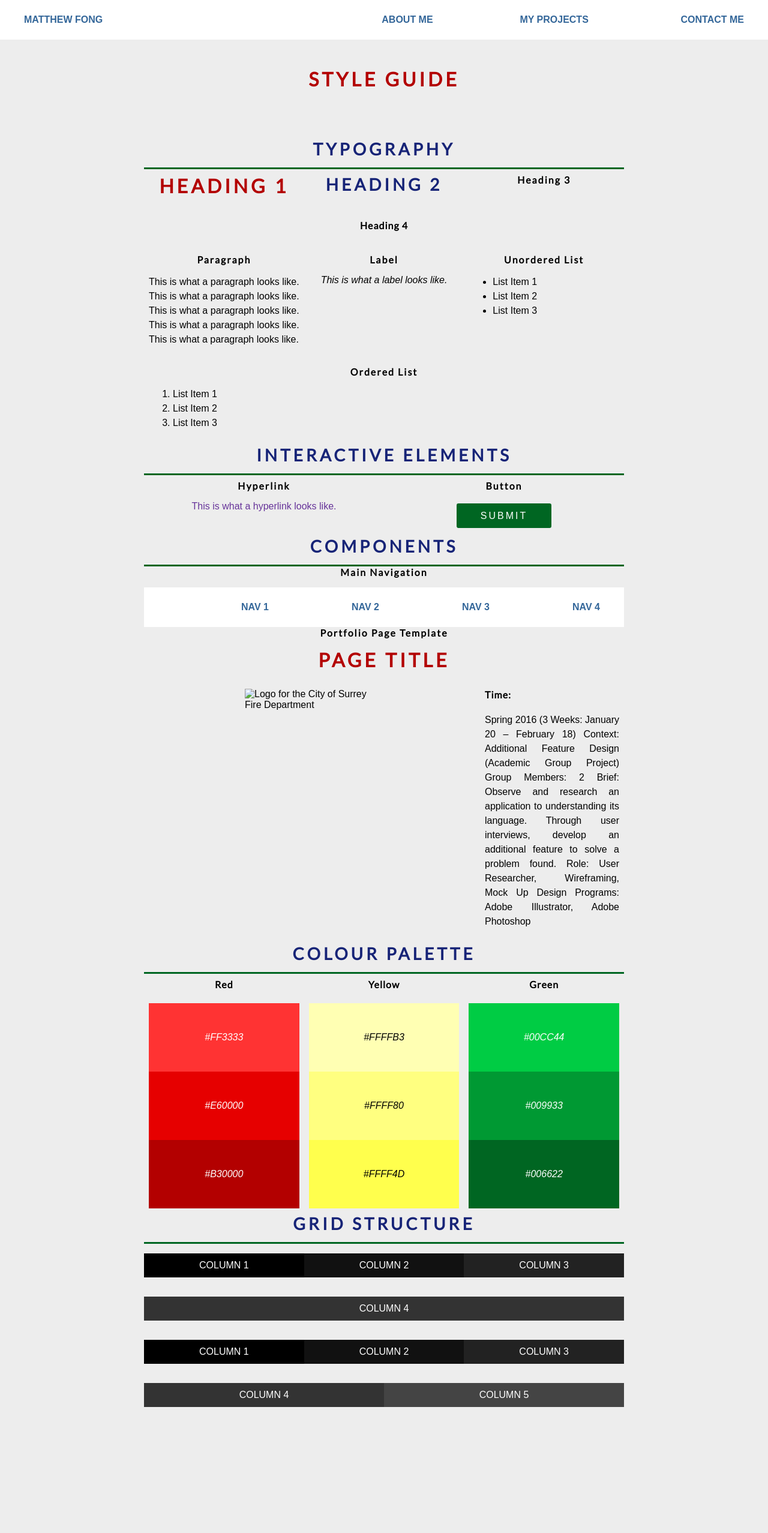
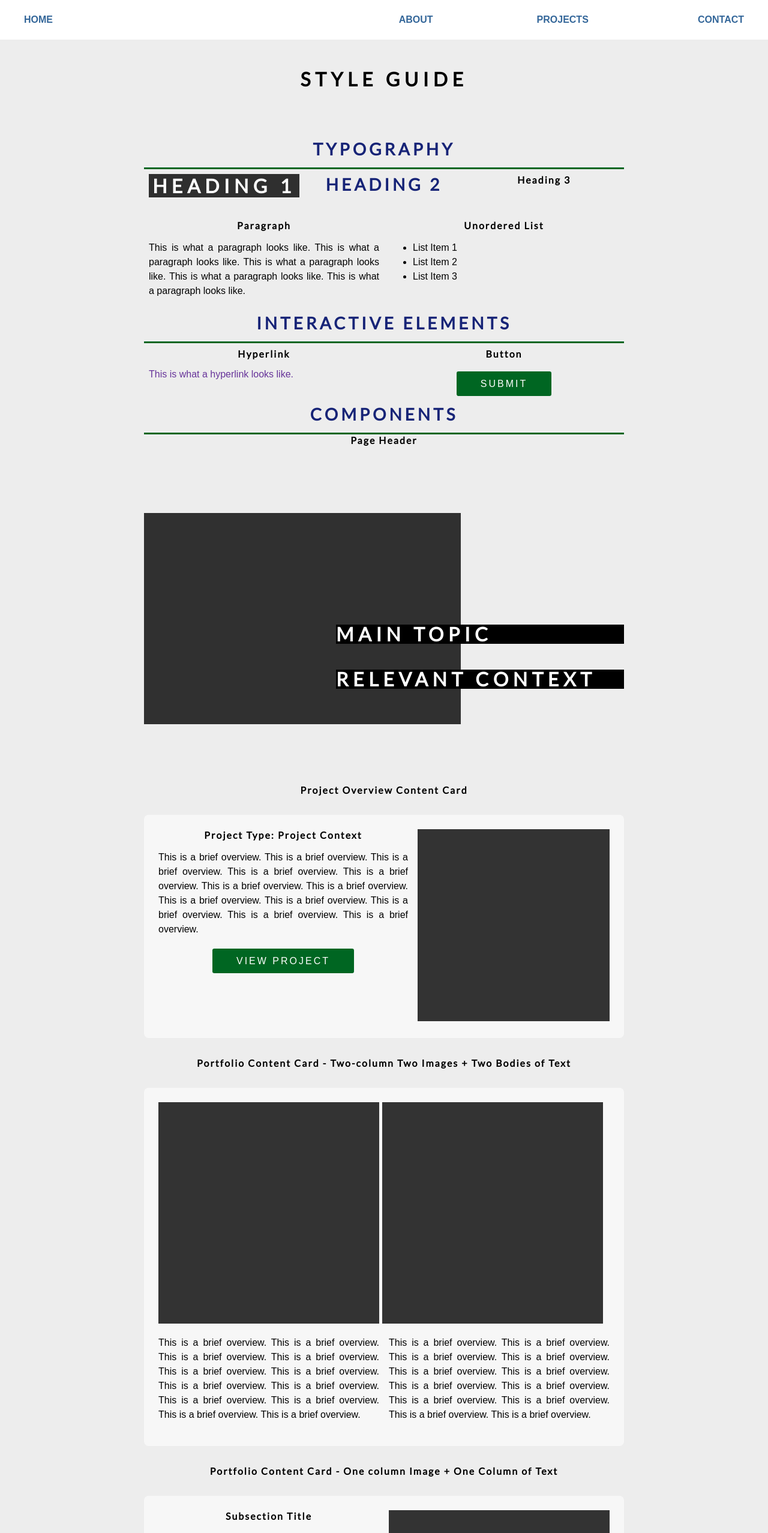
Before and after one commit to matthewfongg/IAT339-Portfolio, a plain HTML site: page styleguide.html in a window 1280 px wide. Shown: the top 2555 px of the page at 60% size. Before the commit the page ends 2361 px from the top, so only its background shows below. Drawn offline with Linux system fonts and the light colour scheme; a web font is replaced by a local one.

Commit message:
Updating Style Guide

```diff
--- a/css/main.css
+++ b/css/main.css
@@ -13,7 +13,7 @@ h1, h2, h3, h4 {
   font-family: 'Lato', sans-serif;
 }
 
-p, label, a, li, figcaption {
+p, a, li, figcaption {
   font-family: 'Muli', sans-serif;
   font-size: 0.8em;
 }
@@ -31,9 +31,6 @@ ol, ul {
   padding-left: 1.2em;
 }
 
-label {
-  font-style: italic;
-}
 
 li {
   line-height: 150%;
@@ -58,8 +55,18 @@ li {
   text-align: center;
   font-size: 1.5em;
   text-transform: uppercase;
-  color: #B30000;
-  letter-spacing: 5px;
+  letter-spacing: 7.5px;
+  color: #FFFFFF;
+}
+
+.page-title-sg {
+  color: #000000;
+}
+
+
+.header-title-sg {
+  background-color: rgba(0,0,0, 0.8);
+
 }
 
 .header-title {
@@ -111,11 +118,6 @@ li {
   text-align: center;
 }
 
-.page-label-heading {
-  margin-top: 0;
-  font-size: 1em;
-  letter-spacing: 1px;
-}
 
 /* .............................INTERACTIVE ELEMENT STYLING...............*/
 
@@ -233,33 +235,35 @@ li {
   justify-content: center;
   }
 
+img.icon {
+  width: 66px;
+  height: 54px;
+}
+
 /* .............................STYLE GUIDE COLOUR PALETTE STYLING...............*/
 
-#red1 {
-  background-color: #FF3333;
+#blue1 {
+  background-color: #339999;
 }
 
-#red2 {
-  background-color: #E60000;
+#blue2 {
+  background-color: #337899;
 }
 
-#red3 {
-  background-color: #B30000;
+#blue3 {
+  background-color: #336699;
 }
 
-#yellow1 {
-  background-color: #FFFFB3;
-  color: #000;
+#purple1 {
+  background-color: #CC99FF;
 }
 
-#yellow2 {
-  background-color: #FFFF80;
-  color: #000;
+#purple2 {
+  background-color: #9966CC;
 }
 
-#yellow3 {
-  background-color: #FFFF4D;
-  color: #000;
+#purple3 {
+  background-color: #663399;
 }
 
 #green1 {
@@ -366,7 +370,7 @@ li {
 
 @media (min-width: 48em) {
 
-  p, label, a, li {
+  p, a, li {
     font-size: 1em;
   }
 
@@ -415,6 +419,11 @@ li {
 
 
 @media (min-width: 55em) {
+
+  .style-guide-content {
+    text-align: center;
+  }
+
   .main-body {
     padding: 0 7.5em;
   }
@@ -447,7 +456,11 @@ li {
 
 @media (min-width: 83em) {
 
-  p, label, a, li {
+  .style-guide-content {
+    text-align: center;
+  }
+
+  p, li {
     font-size: 1.2em;
   }
 
@@ -486,7 +499,6 @@ li {
 
   .page-subsection-title {
     font-size: 2em;
-    text-align: left;
   }
 
   .content-card {
--- a/styleguide.html
+++ b/styleguide.html
@@ -17,32 +17,20 @@
   <body>
     <div class="main-nav header-nav">
       <nav class="container style-guide-content">
-        <a href="index.html" class="block2 main-nav-item main-nav-item-home">MATTHEW FONG</a>
-
-        <a href="#about" class="block main-nav-item">ABOUT ME</a>
-        <a href="#projects" class="block main-nav-item">MY PROJECTS</a>
-        <a href="#contact" class="block main-nav-item">CONTACT ME</a>
+        <a href="index.html" class="block2 main-nav-item main-nav-item-home">HOME</a>
+        <a href="index.html#about" class="block main-nav-item">ABOUT</a>
+        <a href="index.html#projects" class="block main-nav-item">PROJECTS</a>
+        <a href="index.html#contact" class="block main-nav-item">CONTACT</a>
       </nav>
     </div>
 
     <div class="main-body">
 
       <header>
-        <h1 class="page-title">
+        <h1 class="page-title page-title-sg">
           STYLE GUIDE
         </h1>
       </header>
-
-      <!-- <div class="main-nav">
-        <nav class="container style-guide-content">
-          <a href="#typography" class="block main-nav-item">Typography</a>
-          <a href="#interactive-elements" class="block main-nav-item">Interactive Elements</a>
-          <a href="#components" class="block main-nav-item">Components</a>
-          <a href="#colour-palette" class="block main-nav-item">Colour Palette</a>
-          <a href="#grid-structure" class="block main-nav-item">Grid Structure</a>
-
-        </nav>
-      </div> -->
 
       <!-- ...................Typography................... -->
       <div class="section-divider">
@@ -53,7 +41,7 @@
 
       <div class="container">
         <div class="block style-guide-content">
-          <h1 class="page-title">
+          <h1 class="page-title header-title-sg">
             Heading 1
           </h1>
         </div>
@@ -69,17 +57,11 @@
             Heading 3
           </h3>
         </div>
-
-        <div class="block style-guide-content">
-          <h4 class="page-label-heading">
-            Heading 4
-          </h4>
-        </div>
       </div>
 
       <div class="container">
         <div class="block">
-          <h3 class="page-subsection-title style-guide-content">
+          <h3 class="page-subsection-title">
             Paragraph
           </h3>
 
@@ -88,17 +70,7 @@
           </p>
         </div>
 
-        <div class="block style-guide-content">
-          <h3 class="page-subsection-title">
-            Label
-          </h3>
-
-          <label>
-            This is what a label looks like.
-          </label>
-        </div>
-
-        <div class="block style-guide-content">
+        <div class="block">
           <h3 class="page-subsection-title">
             Unordered List
           </h3>
@@ -108,18 +80,6 @@
             <li>List Item 2</li>
             <li>List Item 3</li>
           </ul>
-        </div>
-
-        <div class="block style-guide-content">
-          <h3 class="page-subsection-title">
-            Ordered List
-          </h3>
-
-          <ol>
-            <li>List Item 1</li>
-            <li>List Item 2</li>
-            <li>List Item 3</li>
-          </ol>
         </div>
       </div>
 
@@ -131,7 +91,7 @@
         </h2>
       </div>
 
-      <div class="container style-guide-content">
+      <div class="container">
         <div class="block">
           <h3 class="page-subsection-title">
             Hyperlink
@@ -162,48 +122,166 @@
         </h2>
       </div>
 
+
       <h3 class="page-subsection-title">
-        Main Navigation
+        Page Header
       </h3>
 
-      <div class="main-nav">
-        <nav class="container style-guide-content">
-          <a href="#" class="block main-nav-item">NAV 1</a>
-          <a href="#" class="block main-nav-item">NAV 2</a>
-          <a href="#" class="block main-nav-item">NAV 3</a>
-          <a href="#" class="block main-nav-item">NAV 4</a>
-        </nav>
-      </div>
+      <header>
+        <div class="landing-page-header">
+          <div>
+            <img src="img/placeholder-landscape.jpg" class="landing-page-image" alt="Landscape Placeholder Image">
+          </div>
+          <div class="landing-page-title">
+            <h1 class="page-title header-title">
+              MAIN TOPIC
+            </h1>
+            <h1 class="page-title header-title subtitle">
+              RELEVANT CONTEXT
+            </h1>
+          </div>
+        </div>
+      </header>
 
       <h3 class="page-subsection-title">
-        Portfolio Page Template
+        Project Overview Content Card
       </h3>
 
-      <h1 class="page-title">
-        Page Title
-      </h1>
-
-      <div class="container">
-        <div class="block portfolio-feature-image portfolio-piece">
-          <img src="img/placeholder.png" alt="Logo for the City of Surrey Fire Department">
+      <div class="container content-card">
+        <div class="block2">
+          <h3 class="page-subsection-title">
+            Project Type: Project Context
+          </h3>
+          <p>
+            This is a brief overview. This is a brief overview. This is a brief overview. This is a brief overview. This is a brief overview. This is a brief overview. This is a brief overview. This is a brief overview. This is a brief overview. This is a brief overview. This is a brief overview. This is a brief overview.
+          </p>
+          <div class="button">
+            <a href="#">View Project</a>
+          </div>
         </div>
 
         <div class="block">
-          <h4 class="page-label-heading">
-            Time:
-          </h4>
+          <img src="img/placeholder-square.jpg" class="feature-image project-image" alt="Square Image Placeholder">
+        </div>
+      </div>
+
+
+      <h3 class="page-subsection-title">
+        Portfolio Content Card - Two-column Two Images + Two Bodies of Text
+      </h3>
+
+      <div class="content-card">
+        <div class="block">
+          <div class="trello-image">
+            <img src="img/placeholder-square.jpg" alt="Square Image Placeholder">
+            <img src="img/placeholder-square.jpg" alt="Square Image Placeholder">
+          </div>
+        </div>
+
+        <div class="container">
+          <div class="block">
+            <p class="copy">
+              This is a brief overview. This is a brief overview. This is a brief overview. This is a brief overview. This is a brief overview. This is a brief overview. This is a brief overview. This is a brief overview. This is a brief overview. This is a brief overview. This is a brief overview. This is a brief overview.
+            </p>
+          </div>
+          <div class="block">
+            <p class="copy">
+              This is a brief overview. This is a brief overview. This is a brief overview. This is a brief overview. This is a brief overview. This is a brief overview. This is a brief overview. This is a brief overview. This is a brief overview. This is a brief overview. This is a brief overview. This is a brief overview.
+            </p>
+          </div>
+        </div>
+      </div>
+
+
+
+
+
+
+
+
+
+
+
+
+
+
+      <h3 class="page-subsection-title">
+        Portfolio Content Card - One column Image + One Column of Text
+      </h3>
+
+      <div class="content-card">
+        <div class="container">
+          <div class="block">
+            <h3 class="page-subsection-title">
+              Subsection Title
+            </h3>
+            <p class="copy">
+              This is a brief overview. This is a brief overview. This is a brief overview. This is a brief overview. This is a brief overview. This is a brief overview. This is a brief overview. This is a brief overview. This is a brief overview. This is a brief overview. This is a brief overview. This is a brief overview.
+            </p>
+          </div>
+
+          <div class="block">
+            <img src="img/placeholder-square.jpg" alt="Square Image Placeholder">
+          </div>
+        </div>
+      </div>
+
+
+
+
+      <h3 class="page-subsection-title">
+        Portfolio Content Card - Two-column Text
+      </h3>
+
+
+      <div class="content-card">
+        <div class="container">
+          <div class="block">
+            <p class="copy">
+              This is a brief overview. This is a brief overview. This is a brief overview. This is a brief overview. This is a brief overview. This is a brief overview. This is a brief overview. This is a brief overview. This is a brief overview. This is a brief overview. This is a brief overview. This is a brief overview.
+            </p>
+          </div>
+          <div class="block">
+            <p class="copy">
+              This is a brief overview. This is a brief overview. This is a brief overview. This is a brief overview. This is a brief overview. This is a brief overview. This is a brief overview. This is a brief overview. This is a brief overview. This is a brief overview. This is a brief overview. This is a brief overview.
+            </p>
+          </div>
+        </div>
+      </div>
+
+
+
+
+      <h3 class="page-subsection-title">
+        Portfolio Content Card - One-column Text
+      </h3>
+
+      <div class="container content-card">
+        <div class="block">
+          <h3 class="page-subsection-title">
+            Subsection Title
+          </h3>
           <p>
-            Spring 2016 (3 Weeks: January 20 – February 18)
-
-            Context: Additional Feature Design (Academic Group Project)
-            Group Members: 2
-            Brief: Observe and research an application to understanding its language. Through user interviews, develop an additional feature to solve a problem found.
-            Role: User Researcher, Wireframing, Mock Up Design
-            Programs: Adobe Illustrator, Adobe Photoshop
-
+            This is a brief overview. This is a brief overview. This is a brief overview. This is a brief overview. This is a brief overview. This is a brief overview. This is a brief overview. This is a brief overview. This is a brief overview. This is a brief overview. This is a brief overview. This is a brief overview.
           </p>
         </div>
       </div>
+
+
+
+
+
+
+
+
+
+
+
+
+
+
+
+
 
 
       <!-- ...................Colour Palette................... -->
@@ -219,36 +297,19 @@
           <h4 class="page-label-heading style-guide-content">
             Red
           </h4>
-          <div class="block-item column" id="red1">
-            <label>#FF3333</label>
+          <div class="block-item column" id="blue1">
+            <p class="style-guide-content">#339999</p>
           </div>
 
-          <div class="block-item column" id="red2">
-            <label>#E60000</label>
+          <div class="block-item column" id="blue2">
+            <p class="style-guide-content">#337899</p>
           </div>
 
-          <div class="block-item column" id="red3">
-            <label>#B30000</label>
+          <div class="block-item column" id="blue3">
+            <p class="style-guide-content">#336699</p>
           </div>
         </div>
 
-        <!-- yellow colour palette -->
-        <div class="block">
-          <h4 class="page-label-heading style-guide-content">
-            Yellow
-          </h4>
-          <div class="block-item column" id="yellow1">
-            <label>#FFFFB3</label>
-          </div>
-
-          <div class="block-item column" id="yellow2">
-            <label>#FFFF80</label>
-          </div>
-
-          <div class="block-item column" id="yellow3">
-            <label>#FFFF4D</label>
-          </div>
-        </div>
 
         <!-- green colour palette -->
         <div class="block">
@@ -256,15 +317,33 @@
             Green
           </h4>
           <div class="block-item column" id="green1">
-            <label>#00CC44</label>
+            <p class="style-guide-content">#00CC44</p>
           </div>
 
           <div class="block-item column" id="green2">
-            <label>#009933</label>
+            <p class="style-guide-content">#009933</p>
           </div>
 
           <div class="block-item column" id="green3">
-            <label>#006622</label>
+            <p class="style-guide-content">#006622</p>
+          </div>
+        </div>
+
+        <!-- purple colour palette -->
+        <div class="block">
+          <h4 class="page-label-heading style-guide-content">
+            Yellow
+          </h4>
+          <div class="block-item column" id="purple1">
+            <p class="style-guide-content">#CC99FF</p>
+          </div>
+
+          <div class="block-item column" id="purple2">
+            <p class="style-guide-content">#9966CC</p>
+          </div>
+
+          <div class="block-item column" id="purple3">
+            <p class="style-guide-content">#663399</p>
           </div>
         </div>
 
@@ -277,23 +356,27 @@
         </h2>
       </div>
 
-      <!-- code for 4-coloumn grid structure-->
+      <!-- code for 1-coloumn grid structure-->
+      <div class="container">
+        <p class="block column col1">COLUMN 1</p>
+      </div>
+
+      <!-- code for 2-coloumn grid structure-->
       <div class="container">
         <p class="block column col1">COLUMN 1</p>
         <p class="block column col2">COLUMN 2</p>
-        <p class="block column col3">COLUMN 3</p>
-        <p class="block column col4">COLUMN 4</p>
-      </div>
-
-      <!-- code for 5-coloumn grid structure-->
-      <div class="container">
-        <p class="block column col1">COLUMN 1</p>
-        <p class="block column col2">COLUMN 2</p>
-        <p class="block column col3">COLUMN 3</p>
-        <p class="block column col4">COLUMN 4</p>
-        <p class="block column col5">COLUMN 5</p>
       </div>
 
     </div>
+
+    <footer>
+      <div class="main-nav footer-nav">
+        <nav class="container style-guide-content">
+          <a href="styleguide.html" class="block main-nav-item">STYLE GUIDE</a>
+          <a href="citations.html" class="block main-nav-item">CITATIONS</a>
+        </nav>
+      </div>
+    </footer>
+
   </body>
 </html>
```
Also changed, not shown: citations.html (+15 -7 lines), firehall_research.html (+2 -2 lines), index.html (+8 -21 lines), trello_feature.html (+58 -25 lines), img/Trello/kanban.png (added), img/placeholder-landscape.jpg (added), img/placeholder-portrait.jpg (added), img/placeholder-square.jpg (added).
